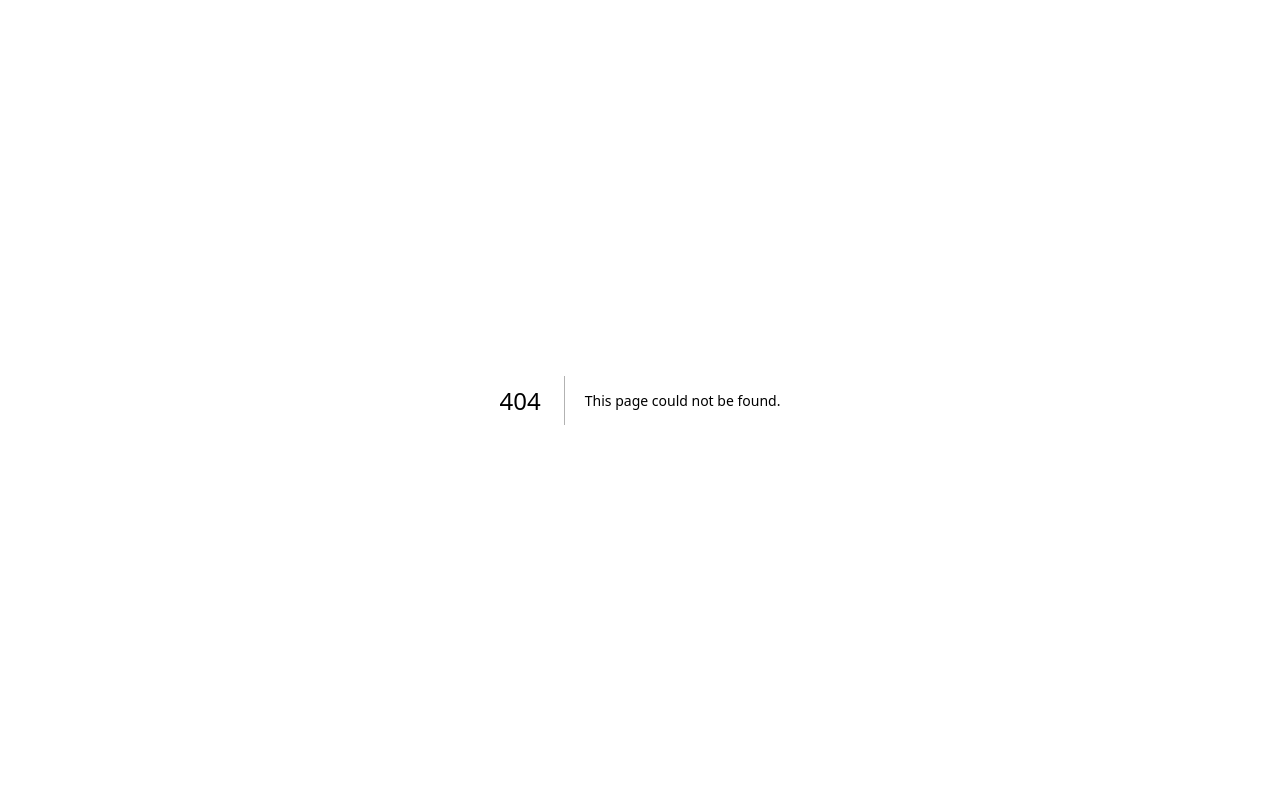
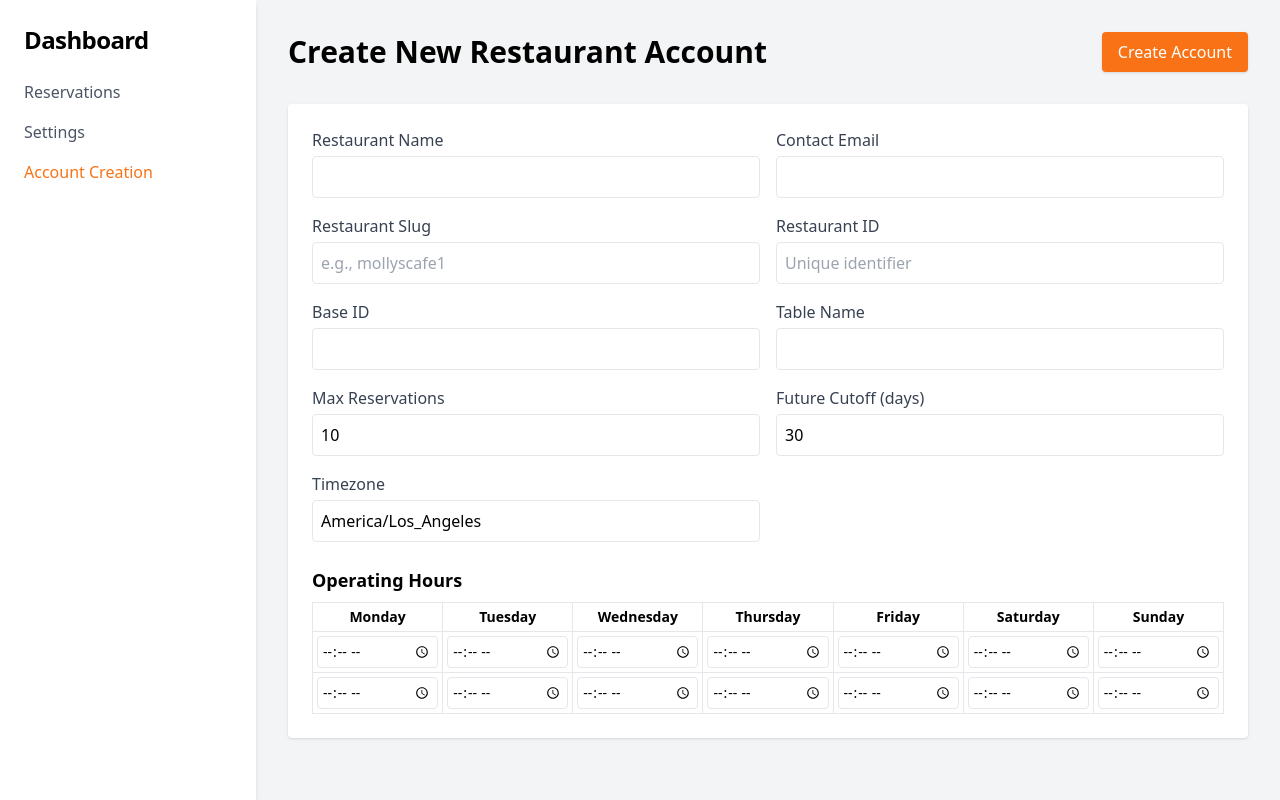
Before and after one commit to rodneyberubee/viv-frontend, a Next.js app: page /account in a window 1280 px wide. Before the commit this address had no page. Built offline with nearby package versions, Linux system fonts and the light colour scheme.

Commit message:
Create account.tsx

```diff
--- /dev/null
+++ b/pages/account.tsx
@@ -0,0 +1,212 @@
+import React, { useState } from 'react';
+
+const AccountCreation = () => {
+  const [form, setForm] = useState({
+    name: '',
+    email: '',
+    slug: '',
+    restaurantId: '',
+    baseId: '',
+    tableName: '',
+    maxReservations: 10,
+    futureCutoff: 30,
+    timeZone: 'America/Los_Angeles',
+    mondayOpen: '',
+    mondayClose: '',
+    tuesdayOpen: '',
+    tuesdayClose: '',
+    wednesdayOpen: '',
+    wednesdayClose: '',
+    thursdayOpen: '',
+    thursdayClose: '',
+    fridayOpen: '',
+    fridayClose: '',
+    saturdayOpen: '',
+    saturdayClose: '',
+    sundayOpen: '',
+    sundayClose: '',
+  });
+
+  const handleChange = (e: React.ChangeEvent<HTMLInputElement>) => {
+    const { name, value } = e.target;
+    setForm(prev => ({ ...prev, [name]: value }));
+  };
+
+  const createAccount = async () => {
+    try {
+      const res = await fetch('https://api.vivaitable.com/api/account/create', {
+        method: 'POST',
+        headers: { 'Content-Type': 'application/json' },
+        body: JSON.stringify(form),
+      });
+      if (res.ok) {
+        alert('Account successfully created!');
+      } else {
+        const err = await res.json();
+        alert(`Error: ${err.error || 'Failed to create account'}`);
+      }
+    } catch (err) {
+      console.error('[ERROR] Account creation failed:', err);
+    }
+  };
+
+  return (
+    <div className="flex min-h-screen bg-gray-100">
+      <aside className="w-64 bg-white shadow-md p-6 space-y-6">
+        <h2 className="text-2xl font-bold tracking-tight">Dashboard</h2>
+        <nav className="space-y-4">
+          <a className="block text-gray-600 hover:text-orange-500">Reservations</a>
+          <a className="block text-gray-600 hover:text-orange-500">Settings</a>
+          <a className="block font-medium text-orange-500">Account Creation</a>
+        </nav>
+      </aside>
+
+      <main className="flex-1 p-8 space-y-8">
+        <div className="flex justify-between items-center">
+          <h1 className="text-3xl font-bold">Create New Restaurant Account</h1>
+          <button
+            onClick={createAccount}
+            className="bg-orange-500 text-white px-4 py-2 rounded shadow hover:bg-orange-600"
+          >
+            Create Account
+          </button>
+        </div>
+
+        <section className="bg-white rounded shadow p-6 space-y-6">
+          <div className="grid grid-cols-1 lg:grid-cols-2 gap-4">
+            <div>
+              <label className="block text-gray-700 font-medium mb-1">Restaurant Name</label>
+              <input
+                name="name"
+                value={form.name}
+                onChange={handleChange}
+                className="p-2 border rounded w-full"
+              />
+            </div>
+            <div>
+              <label className="block text-gray-700 font-medium mb-1">Contact Email</label>
+              <input
+                name="email"
+                type="email"
+                value={form.email}
+                onChange={handleChange}
+                className="p-2 border rounded w-full"
+              />
+            </div>
+            <div>
+              <label className="block text-gray-700 font-medium mb-1">Restaurant Slug</label>
+              <input
+                name="slug"
+                value={form.slug}
+                onChange={handleChange}
+                placeholder="e.g., mollyscafe1"
+                className="p-2 border rounded w-full"
+              />
+            </div>
+            <div>
+              <label className="block text-gray-700 font-medium mb-1">Restaurant ID</label>
+              <input
+                name="restaurantId"
+                value={form.restaurantId}
+                onChange={handleChange}
+                placeholder="Unique identifier"
+                className="p-2 border rounded w-full"
+              />
+            </div>
+            <div>
+              <label className="block text-gray-700 font-medium mb-1">Base ID</label>
+              <input
+                name="baseId"
+                value={form.baseId}
+                onChange={handleChange}
+                className="p-2 border rounded w-full"
+              />
+            </div>
+            <div>
+              <label className="block text-gray-700 font-medium mb-1">Table Name</label>
+              <input
+                name="tableName"
+                value={form.tableName}
+                onChange={handleChange}
+                className="p-2 border rounded w-full"
+              />
+            </div>
+            <div>
+              <label className="block text-gray-700 font-medium mb-1">Max Reservations</label>
+              <input
+                name="maxReservations"
+                type="number"
+                value={form.maxReservations}
+                onChange={handleChange}
+                className="p-2 border rounded w-full"
+              />
+            </div>
+            <div>
+              <label className="block text-gray-700 font-medium mb-1">Future Cutoff (days)</label>
+              <input
+                name="futureCutoff"
+                type="number"
+                value={form.futureCutoff}
+                onChange={handleChange}
+                className="p-2 border rounded w-full"
+              />
+            </div>
+            <div>
+              <label className="block text-gray-700 font-medium mb-1">Timezone</label>
+              <input
+                name="timeZone"
+                value={form.timeZone}
+                onChange={handleChange}
+                placeholder="e.g., America/Los_Angeles"
+                className="p-2 border rounded w-full"
+              />
+            </div>
+          </div>
+
+          <div className="mt-4 overflow-auto">
+            <h3 className="text-lg font-semibold mb-2">Operating Hours</h3>
+            <table className="w-full text-sm border">
+              <thead>
+                <tr>
+                  {['monday','tuesday','wednesday','thursday','friday','saturday','sunday'].map(day => (
+                    <th key={day} className="border px-2 py-1 capitalize">{day}</th>
+                  ))}
+                </tr>
+              </thead>
+              <tbody>
+                <tr>
+                  {['monday','tuesday','wednesday','thursday','friday','saturday','sunday'].map(day => (
+                    <td key={day + 'Open'} className="border px-1 py-1">
+                      <input
+                        type="time"
+                        name={`${day}Open`}
+                        value={form[`${day}Open`] || ''}
+                        onChange={handleChange}
+                        className="w-full p-1 border rounded"
+                      />
+                    </td>
+                  ))}
+                </tr>
+                <tr>
+                  {['monday','tuesday','wednesday','thursday','friday','saturday','sunday'].map(day => (
+                    <td key={day + 'Close'} className="border px-1 py-1">
+                      <input
+                        type="time"
+                        name={`${day}Close`}
+                        value={form[`${day}Close`] || ''}
+                        onChange={handleChange}
+                        className="w-full p-1 border rounded"
+                      />
+                    </td>
+                  ))}
+                </tr>
+              </tbody>
+            </table>
+          </div>
+        </section>
+      </main>
+    </div>
+  );
+};
+
+export default AccountCreation;
```
